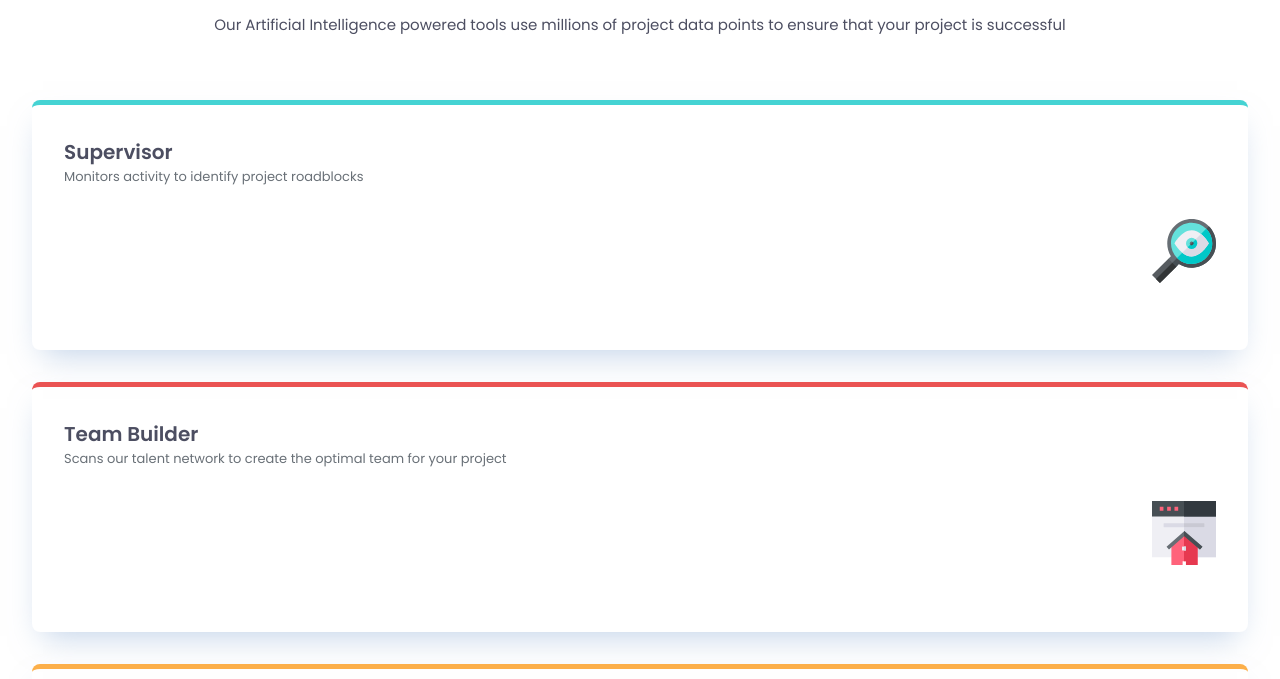
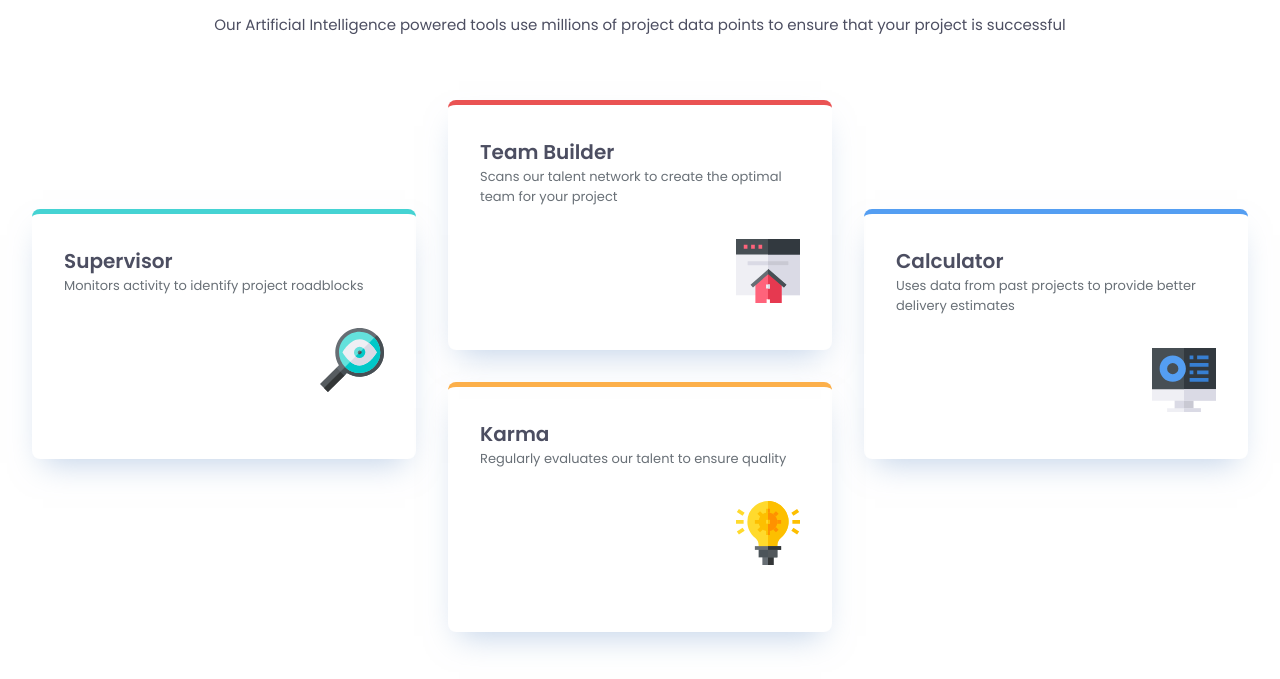
Before and after one commit to maryam-hytham/four-card-feature-section, a website: page index.html in a window 1280 px wide. Shown: the part 121-800 px from the top of the page. Drawn offline with Linux system fonts and the light colour scheme.

Commit message:
Add responsive grid layout for cards in main section

```diff
--- a/styles.css
+++ b/styles.css
@@ -10,6 +10,7 @@ body {
   text-align: center;
   padding: 3rem 2rem;
   font-family: "Poppins";
+
 }
 header {
   color: hsl(234, 12%, 34%);
@@ -65,3 +66,26 @@ header p {
   flex-direction: row;
   justify-content: end;
 }
+@media screen and (min-width: 768px) {
+  main {
+    display: grid;
+    grid-template-columns: repeat(3, 1fr);
+    grid-auto-rows: 250px;
+    gap: 2rem;
+  }
+  .card.a,
+  .card.d {
+    grid-row: 1 / 3;
+    align-self: center;
+    justify-self: center;
+  }
+  .card.b {
+    grid-column: 2 / 3;
+    grid-row: 1 / 2;
+  }
+
+  .card.c {
+    grid-column: 2 / 3;
+    grid-row: 2 / 3;
+  }
+}
```
